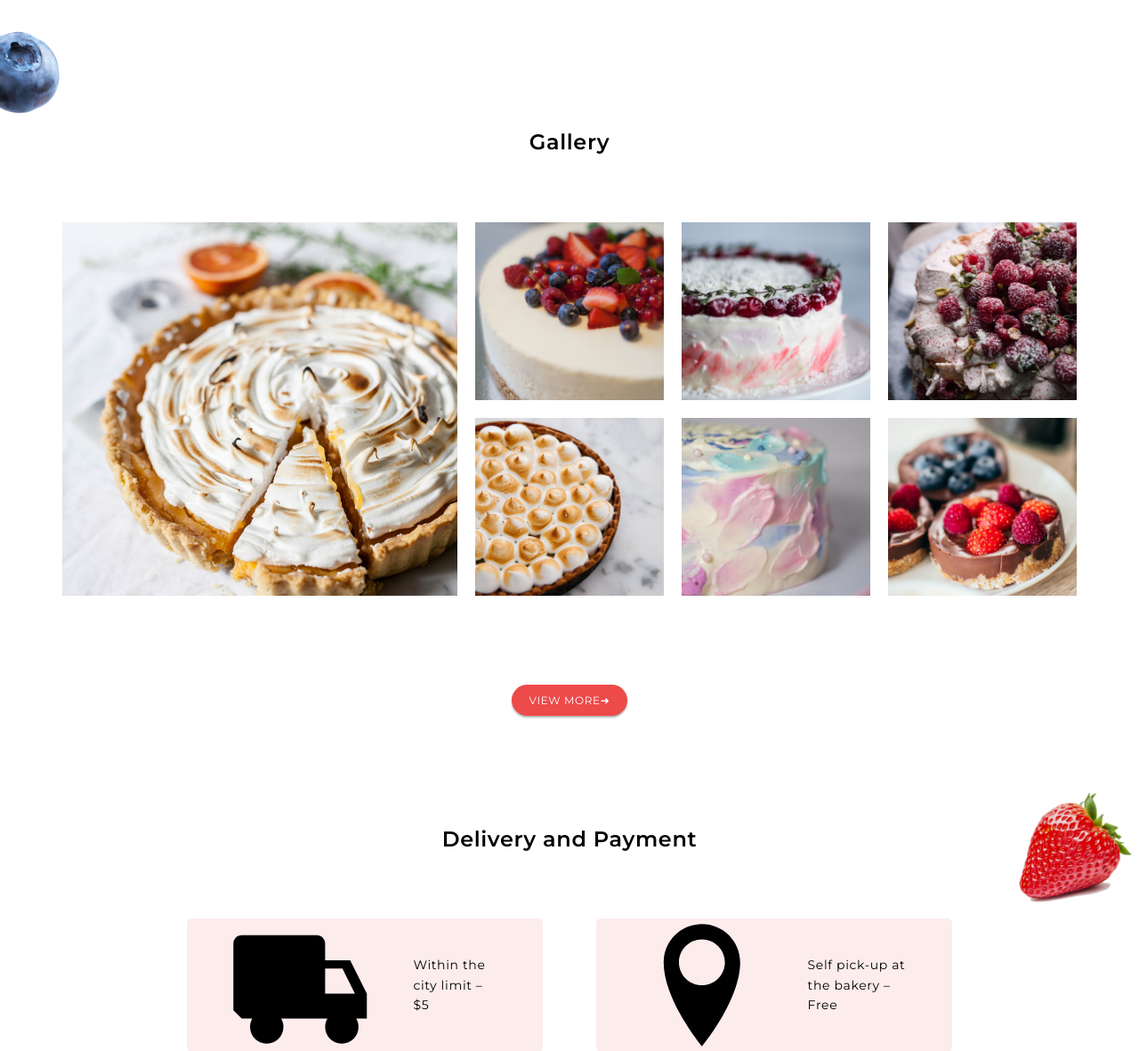
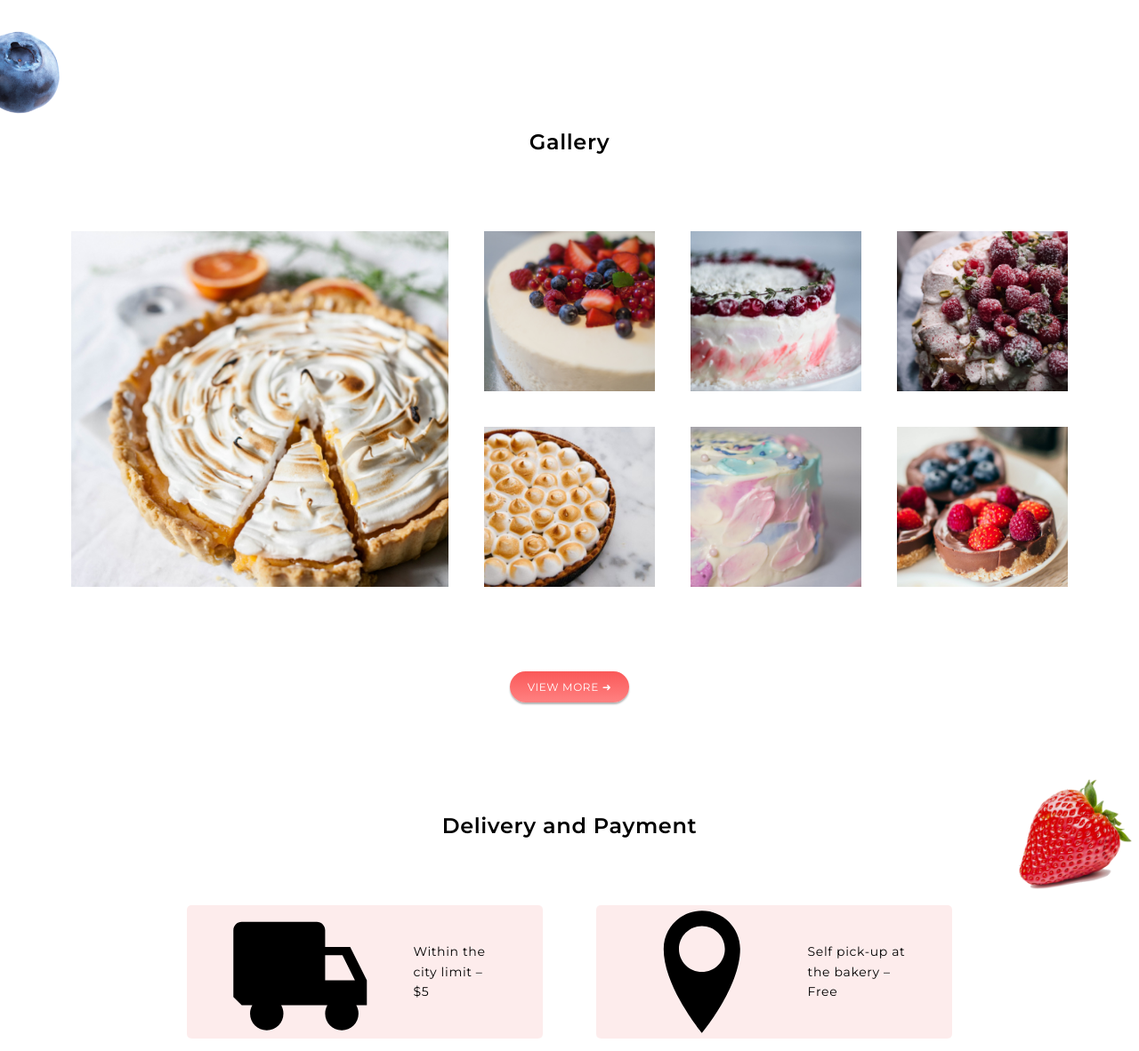
Before and after one commit to HalyYampolska/sweet-time, a PHP site: page / in a window 1280 px wide. Shown: the part 2037-3219 px from the top of the page at 89% size. Run offline with PHP 8.4, Linux system fonts and the light colour scheme.

Commit message:
corrected gallery

```diff
--- a/css/style.css
+++ b/css/style.css
@@ -289,64 +289,73 @@
     left: -5rem; }
 
 .portfolio {
-  margin: 12rem 0; }
+  margin: 12rem 0;
+  position: relative; }
   .portfolio__heading {
     text-align: center;
     margin-bottom: 7rem; }
   .portfolio__projects {
     display: grid;
     grid-template-columns: 5rem repeat(5, 1fr) 5rem;
-    grid-template-rows: repeat(2, 200px);
+    grid-template-rows: repeat(2, 200px) 10rem;
     grid-gap: 2rem;
     padding: auto; }
-    .portfolio__projects--item-1 {
+    .portfolio__projects--project-1 {
       grid-column: 2 / span 2;
-      grid-row: 1 / span 2;
-      position: relative; }
-    .portfolio__projects--1-desc {
-      width: inherit;
-      position: absolute;
-      top: 36rem;
-      background-color: #303030;
-      color: var(--color-background);
-      padding: 5px 0;
-      text-align: center;
-      opacity: 0; }
-    .portfolio__projects--item-1:hover .portfolio__projects--1-desc {
-      visibility: visible;
-      opacity: 1;
-      z-index: 2; }
-    .portfolio__projects--item-2 {
+      grid-row: 1 / span 2; }
+    .portfolio__projects--project-2 {
       grid-column: 4 / 5;
       grid-row: 1 / 2; }
-    .portfolio__projects--item-3 {
+    .portfolio__projects--project-3 {
       grid-column: 5 / 6;
       grid-row: 1 / 2; }
-    .portfolio__projects--item-4 {
+    .portfolio__projects--project-4 {
       grid-column: 6 / 7;
       grid-row: 1 / 2; }
-    .portfolio__projects--item-5 {
+    .portfolio__projects--project-5 {
       grid-column: 4 / 5;
       grid-row: 2 / 3; }
-    .portfolio__projects--item-6 {
+    .portfolio__projects--project-6 {
       grid-column: 5 / 6;
       grid-row: 2 / 3; }
-    .portfolio__projects--item-7 {
+    .portfolio__projects--project-7 {
       grid-column: 6 / 7;
       grid-row: 2 / 3; }
+    .portfolio__projects--button {
+      grid-column: 4 / 5;
+      grid-row: 3 / 4;
+      display: flex;
+      justify-content: center;
+      align-items: flex-end; }
     .portfolio__projects--img {
       width: 100%;
       height: 100%;
       object-fit: cover;
-      display: block; }
-  .portfolio__btn {
-    width: auto;
-    margin: 10rem auto 10rem auto;
-    box-shadow: var(--shadow-dark);
-    background-color: var(--color-icon);
-    color: var(--color-background);
-    display: flex;
-    text-transform: uppercase; }
+      display: block;
+      position: absolute; }
+
+.image-container {
+  position: relative;
+  margin: 10px;
+  cursor: pointer; }
+
+.image-caption {
+  background: rgba(0, 0, 0, 0.7);
+  position: absolute;
+  opacity: 0;
+  height: auto;
+  bottom: 0;
+  padding: 10px 0; }
+
+.image-caption p {
+  text-align: center;
+  font-family: inherit;
+  padding: 5px;
+  color: #fff;
+  font-size: 1rem; }
+
+.image-container:hover .image-caption {
+  opacity: 1; }
 
 .shipping {
   position: relative; }
--- a/index.html
+++ b/index.html
@@ -138,46 +138,62 @@
 
                 <div class="portfolio__projects">
 
-                    <figure class="portfolio__projects--item-1">
+                    <figure class="portfolio__projects--project-1 image-container">
                         <img src="img/gallery-1.jpg" alt="Pie with orange" class="portfolio__projects--img">
-                        <p class="portfolio__projects--1-desc">Lorem ipsum dolor sit amet consectetur adipisicing elit</p>
+                        <div class="image-caption">
+                        <p class="">Lorem ipsum dolor sit amet consectetur adipisicing elit. Sed faucibus turpis in eu mi ut placerat orci nulla pellentesque dignissim.</p>
+                        </div>
                     </figure>
 
-                    <figure class="portfolio__projects--item-2">
+                    <figure class="portfolio__projects--project-2 image-container">
                         <img src="img/gallery-2.jpg" alt="Cheesecake" class="portfolio__projects--img">
-                        <p class="portfolio__projects--1-desc">Sed faucibus turpis in eu mi</p>
+                        <div class="image-caption">
+                        <p class="portfolio__projects--caption">Sed faucibus turpis in eu mi ut placerat orci nulla pellentesque dignissim.</p>
+                        </div>
                     </figure>
 
-                    <figure class="portfolio__projects--item-3">
+                    <figure class="portfolio__projects--project-3 image-container">
                         <img src="img/gallery-3.jpg" alt="Cake with berry" class="portfolio__projects--img">
-                        <p class="portfolio__projects--1-desc">Ultrices gravida dictum fusce ut placerat orci nulla pellentesque dignissim</p>
+                        <div class="image-caption">
+                        <p class="portfolio__projects-caption">Ultrices gravida dictum fusce ut placerat orci nulla pellentesque dignissim</p>
+                        </div>
                     </figure>
 
-                    <figure class="portfolio__projects--item-4">
+                    <figure class="portfolio__projects--project-4 image-container">
                         <img src="img/gallery-4.jpg" alt="Strawberry pie" class="portfolio__projects--img">
-                        <p class="portfolio__projects--1-desc">Suspendisse potenti nullam ac tortor vitae purus faucibus ornare suspendisse</p>
+                        <div class="image-caption">
+                        <p class="portfolio__projects-caption">Suspendisse potenti nullam ac tortor vitae purus faucibus ornare suspendisse</p>
+                        </div>
                     </figure>
 
-                    <figure class="portfolio__projects--item-5">
+                    <figure class="portfolio__projects--project-5 image-container">
                         <img src="img/gallery-5.jpg" alt="White pie" class="portfolio__projects--img">
-                        <p class="portfolio__projects--1-desc">Nulla facilisi etiam dignissim diam quis enim lobortis scelerisque fermentum</p>
+                        <div class="image-caption">
+                        <p class="portfolio__projects-caption">Nulla facilisi etiam dignissim diam quis enim lobortis scelerisque fermentum</p>
+                        </div>
                     </figure>
 
-                    <figure class="portfolio__projects--item-6">
+                    <figure class="portfolio__projects--project-6 image-container">
                         <img src="img/gallery-6.jpg" alt="Rainbow pie" class="portfolio__projects--img">
-                        <p class="portfolio__projects--1-desc">Et netus et malesuada fames ac. Nibh cras pulvinar mattis nunc sed blandit libero volutpat sed</p>
+                        <div class="image-caption">
+                        <p class="portfolio__projects-caption">Et netus et malesuada fames ac. Nibh cras pulvinar mattis nunc sed blandit libero volutpat sed</p>
+                        </div>
                     </figure>
 
-                    <figure class="portfolio__projects--item-7">
+                    <figure class="portfolio__projects--project-7 image-container">
                         <img src="img/gallery-7.jpg" alt="Capcakes with berry and chocolate" class="portfolio__projects--img">
-                        <p class="portfolio__projects--1-desc">Integer enim neque volutpat ac tincidunt vitae semper quis</p>
+                        <div class="image-caption">
+                        <p class="portfolio__projects-caption">Integer enim neque volutpat ac tincidunt vitae semper quis</p>
+                        </div>
                     </figure>
+
+                    <div class="portfolio__projects--button">
+                        <button class="btn btn-red portfolio__btn portfolio__projects--project-8" href="#">View more <span>&#10140;</span></button>
+                    </div>
 
                 </div>
 
-                <div class="portfolio__button">
-                    <button class="btn portfolio__btn" href="#">View more <span>&#10140;</span></button>
-                </div>
+
 
             </section>
 
--- a/sass/_portfolio.scss
+++ b/sass/_portfolio.scss
@@ -1,5 +1,7 @@
 .portfolio {
     margin: 12rem 0;
+
+    position: relative;
 
 
     &__heading {
@@ -10,70 +12,58 @@
     &__projects {
 
         display: grid;
-        //background-color: orangered;
 
         grid-template-columns: 5rem repeat(5, 1fr) 5rem;
-        grid-template-rows: repeat(2, 200px);
+        grid-template-rows: repeat(2, 200px) 10rem;
         grid-gap: 2rem;
 
         padding: auto;
 
-        &--item-1 {
+        &--project-1 {
             grid-column: 2 / span 2;
             grid-row: 1 / span 2;
 
-            position: relative;
+            //position: relative;
 
         }
 
-        &--1-desc {
-            width: inherit;
-            position: absolute;
-            top: 36rem;
-            background-color: #303030;
-            color: var(--color-background);
-            padding: 5px 0;
-            text-align: center;
-
-            opacity: 0;
-        }
-
-        &--item-1:hover
-        &--1-desc {
-            visibility: visible;
-            opacity: 1;
-            z-index: 2;
-        }
-
-
-        &--item-2 {
+        &--project-2 {
             grid-column: 4 / 5;
             grid-row: 1 / 2;
         }
 
-        &--item-3 {
+        &--project-3 {
             grid-column: 5 / 6;
             grid-row: 1 / 2;
         }
 
-        &--item-4 {
+        &--project-4 {
             grid-column: 6 / 7;
             grid-row: 1 / 2;
         }
 
-        &--item-5 {
+        &--project-5 {
             grid-column: 4 / 5;
             grid-row: 2 / 3;
         }
 
-        &--item-6 {
+        &--project-6 {
             grid-column: 5 / 6;
             grid-row: 2 / 3;
         }
 
-        &--item-7 {
+        &--project-7 {
             grid-column: 6 / 7;
             grid-row: 2 / 3;
+        }
+
+        &--button {
+            grid-column: 4 / 5;
+            grid-row: 3 / 4;
+
+            display: flex;
+            justify-content: center;
+            align-items: flex-end;
         }
 
         &--img {
@@ -82,22 +72,37 @@
             object-fit: cover;
             display: block;
 
-
-
+            position: absolute;
         }
 
     }
 
-    &__btn {
+}
 
-        width: auto;
-        margin: 10rem auto 10rem auto;
-        box-shadow: var(--shadow-dark);
-        background-color: var(--color-icon);
-        color: var(--color-background);
+.image-container {
+    position: relative;
+    margin: 10px;
+    cursor: pointer;
+  }
 
-        display: flex;
+  .image-caption {
+    background: rgba(0, 0, 0, 0.7);
+    position: absolute;
+    opacity: 0;
 
-        text-transform: uppercase;
-    }
-}
+    height: auto;
+    bottom: 0;
+    padding: 10px 0;
+  }
+
+  .image-caption p {
+    text-align: center;
+    font-family: inherit;
+    padding: 5px;
+    color: #fff;
+    font-size: 1rem;
+  }
+
+  .image-container:hover .image-caption {
+    opacity: 1;
+  }
```
